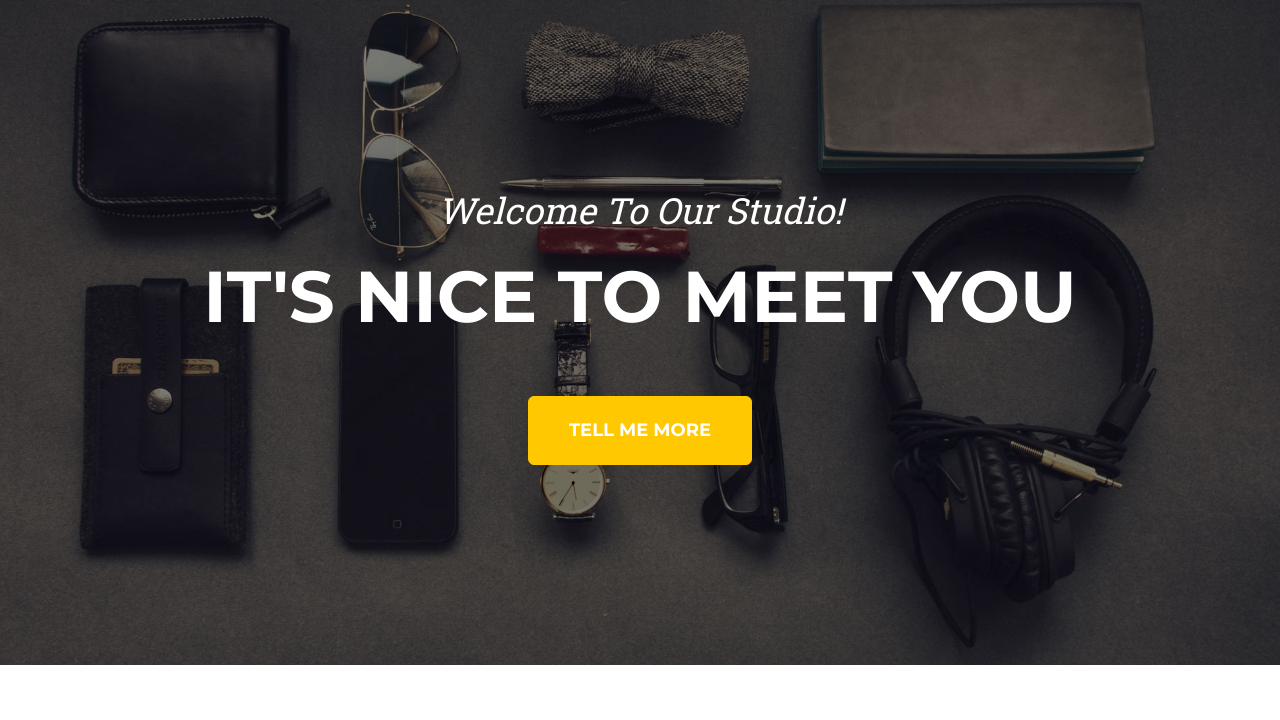
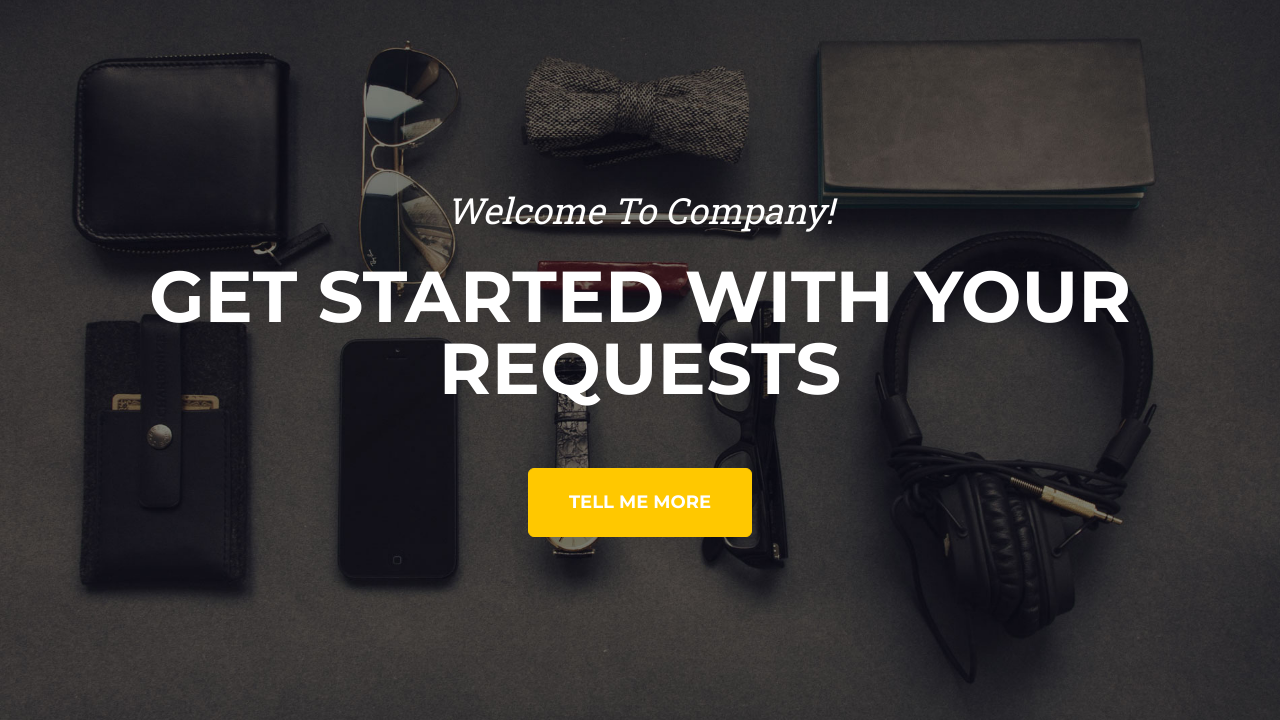
Before and after one commit to oursang/website_test, a plain HTML site: page index.html in a window 1280 px wide. Shown: the part 80-800 px from the top of the page. Drawn offline with nearby package versions, Linux system fonts and the light colour scheme.

Commit message:
Updated index.html 2.0

```diff
--- a/index.html
+++ b/index.html
@@ -39,8 +39,8 @@
         <!-- Masthead-->
         <header class="masthead">
             <div class="container">
-                <div class="masthead-subheading">Welcome To Our Studio!</div>
-                <div class="masthead-heading text-uppercase">It's Nice To Meet You</div>
+                <div class="masthead-subheading">Welcome To Company!</div>
+                <div class="masthead-heading text-uppercase">Get started with your requests</div>
                 <a class="btn btn-primary btn-xl text-uppercase" href="#services">Tell Me More</a>
             </div>
         </header>
```
